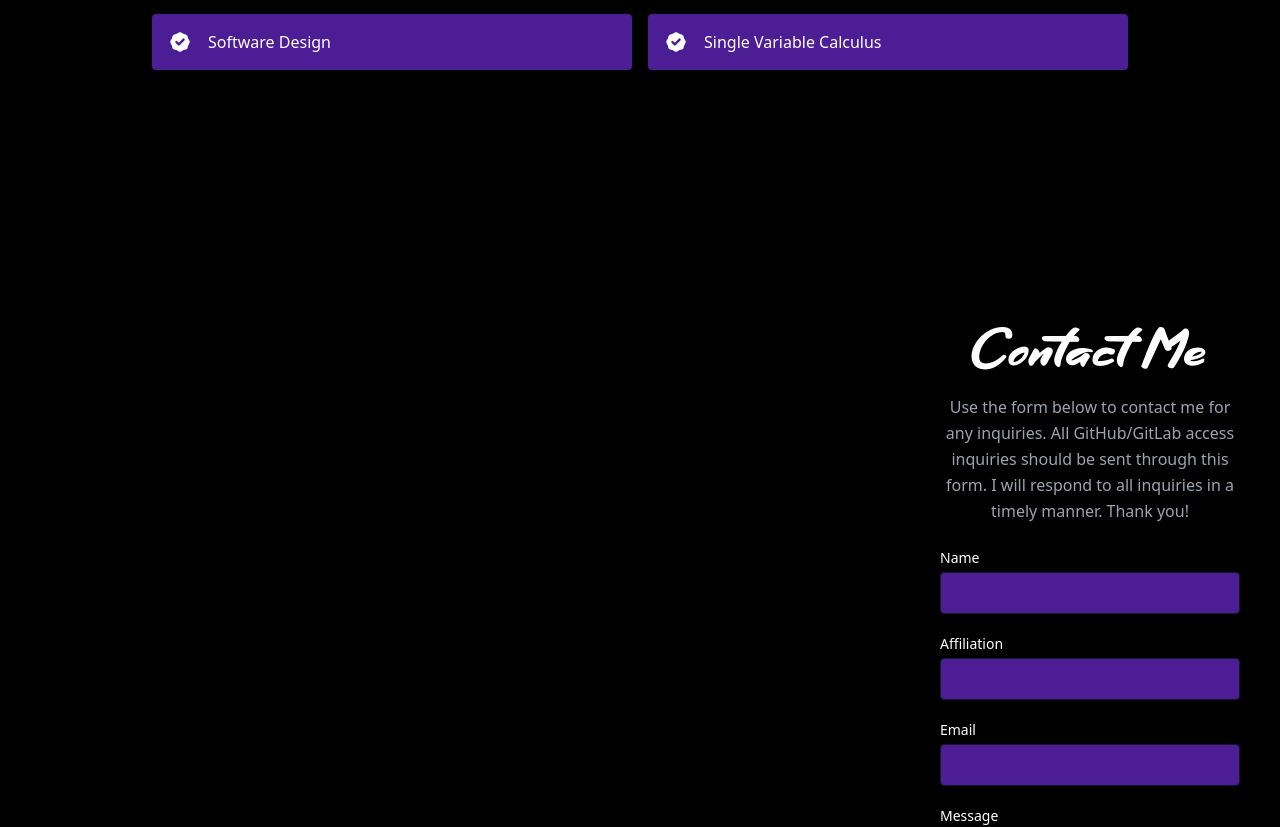
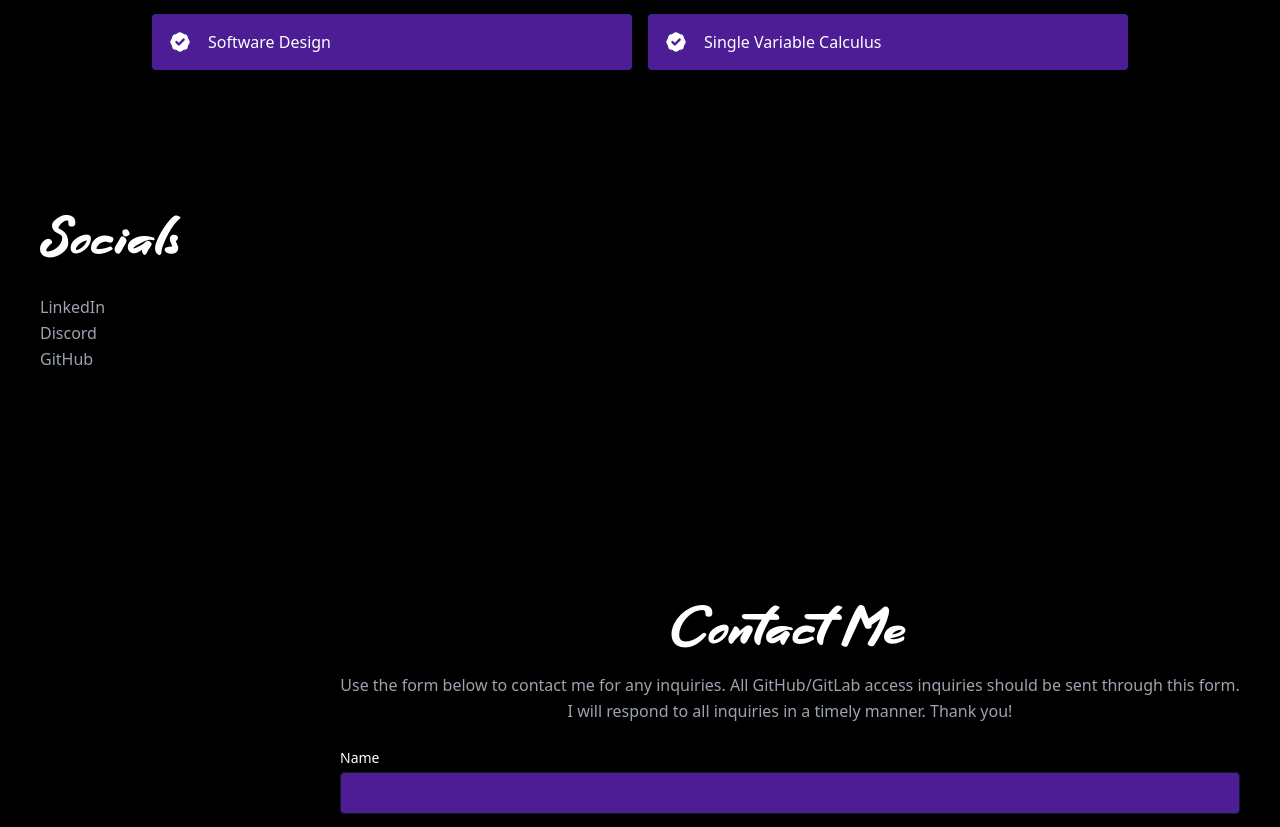
Before and after one commit to PrestonV78/website, a React (Create React App) app: page / in a window 1280 px wide. Shown: the part 4460-5287 px from the top of the page. Built offline with nearby package versions, Linux system fonts and the light colour scheme.

Commit message:
Contact Test v4

```diff
--- a/src/components/Contact.js
+++ b/src/components/Contact.js
@@ -27,14 +27,24 @@ export default function Contact() {
 
   return (
     <section id="contact" className="relative">
-      <div className="container mx-auto flex px-10 py-10 md:flex-row flex-col items-center">
+      <div className="container mx-auto flex px-10 py-20 md:flex-row flex-col text-center items-center">
+        <div className="lg:flex-grow md:w-1/2 lg:pr-24 md:pr-16 flex flex-col md:items-start md:text-left mb-16 md:mb-0 items-center text-center">
+          <h1 className="title-font sm:text-7xl text-3xl mb-4 font-HelloZone text-white">
+            Socials
+          </h1>
+          <p className="mb-8 text-gray-400 leading-relaxed">
+            LinkedIn<br></br>
+            Discord<br></br>
+            GitHub<br></br>
+          </p>
+        </div>
       </div>
       <div className="container mx-auto flex px-10 py-20 md:flex-row flex-col text-center items-center">
         <form
           netlify
           name="test"
           onSubmit={handleSubmit}
-          className="lg:w-1/4 md:w-1/2 flex flex-col md:ml-auto w-full md:py-8 mt-8 md:mt-0">
+          className="lg:w-3/4 md:w-1/2 flex flex-col md:ml-auto w-full md:py-8 mt-8 md:mt-0">
           <h2 className="text-white sm:text-7xl text-3xl mb-1 font-HelloZone title-font text-center">
             Contact  Me
           </h2>
```
